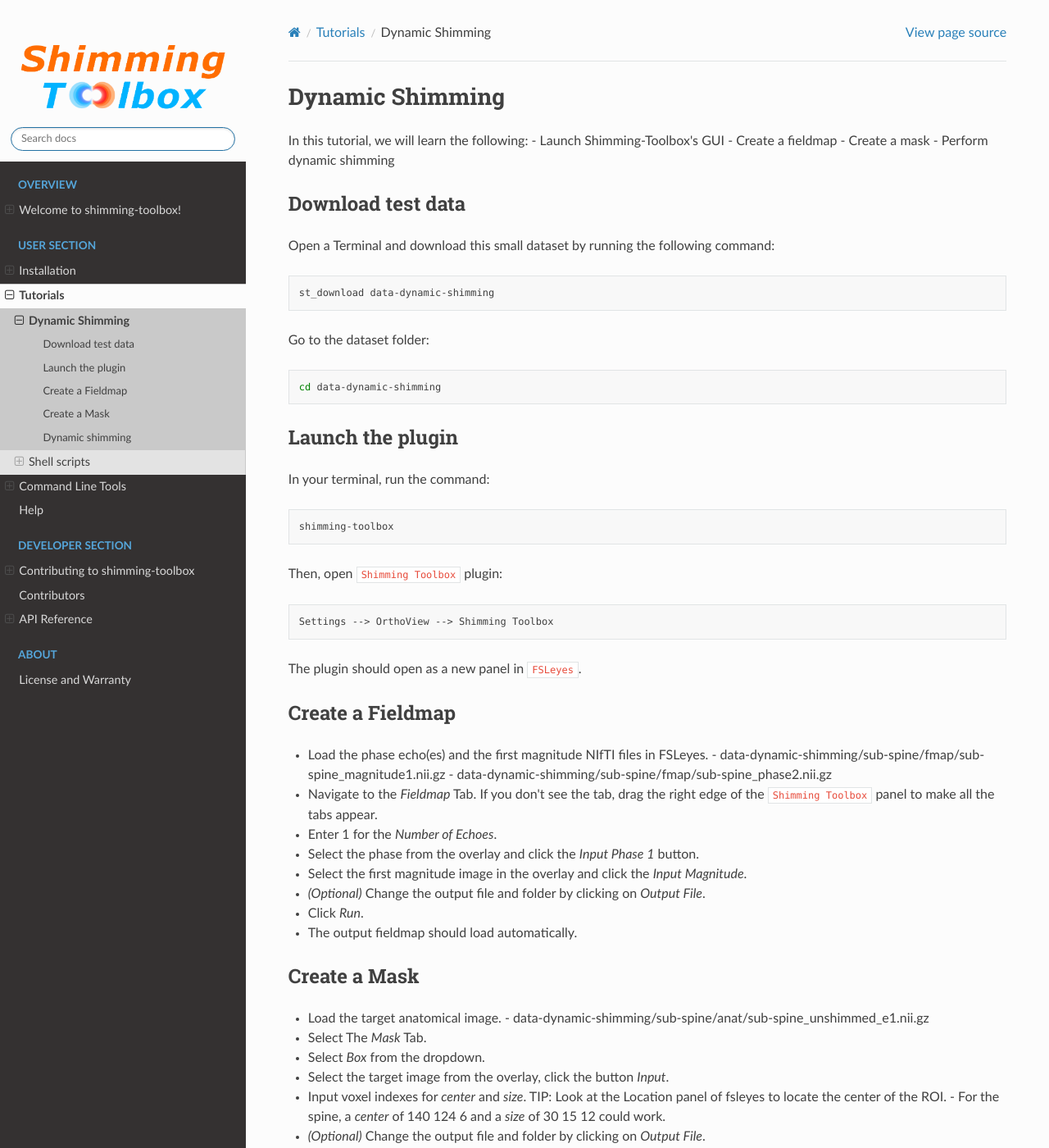
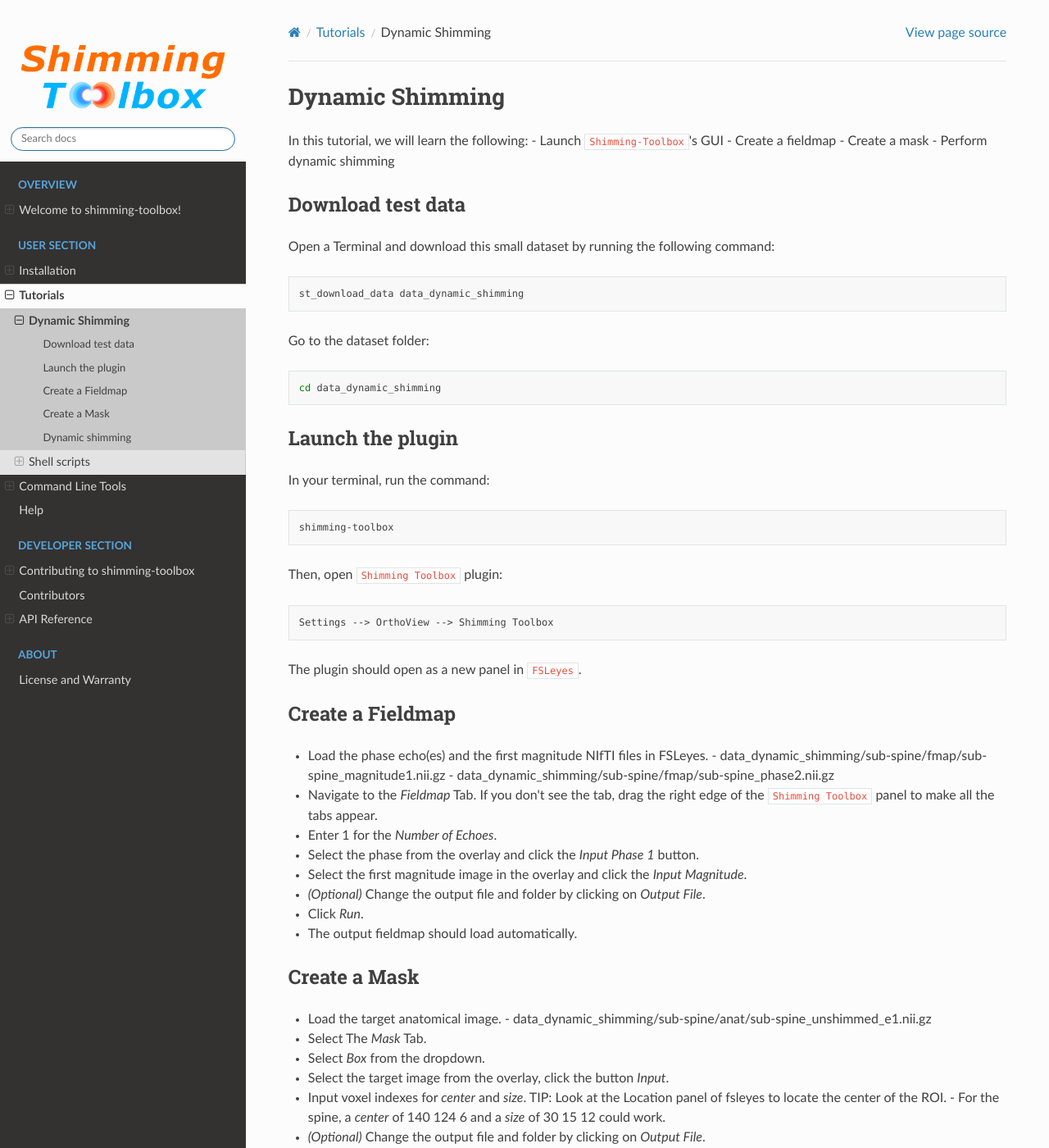
Before and after one commit to shimming-toolbox/shimming-toolbox, a Sphinx documentation site: the page built from docs/source/user_section/tutorials/dynamic_shimming.rst, in a window 1280 px wide and 1400 px high. Shown: the whole window at 82% size. Built offline with Sphinx 7.4.7 and the Read the Docs theme 2.0.0, drawn with Linux system fonts in a browser that asks for light colours.

Commit message:
Update download call in the doc

```diff
--- a/docs/source/user_section/tutorials/dynamic_shimming.rst
+++ b/docs/source/user_section/tutorials/dynamic_shimming.rst
@@ -4,7 +4,7 @@
 ----------------
 
 In this tutorial, we will learn the following:
-- Launch Shimming-Toolbox's GUI
+- Launch ``Shimming-Toolbox``'s GUI
 - Create a fieldmap
 - Create a mask
 - Perform dynamic shimming
@@ -16,13 +16,13 @@
 
 .. code:: bash
 
-    st_download data-dynamic-shimming
+    st_download_data data_dynamic_shimming
 
 Go to the dataset folder:
 
 .. code:: bash
 
-  cd data-dynamic-shimming
+  cd data_dynamic_shimming
 
 
 Launch the plugin
@@ -47,8 +47,8 @@
 ~~~~~~~~~~~~~~~~~
 
 - Load the phase echo(es) and the first magnitude NIfTI files in FSLeyes.
-  - data-dynamic-shimming/sub-spine/fmap/sub-spine_magnitude1.nii.gz
-  - data-dynamic-shimming/sub-spine/fmap/sub-spine_phase2.nii.gz
+  - data_dynamic_shimming/sub-spine/fmap/sub-spine_magnitude1.nii.gz
+  - data_dynamic_shimming/sub-spine/fmap/sub-spine_phase2.nii.gz
 - Navigate to the *Fieldmap* Tab. If you don't see the tab, drag the right edge of the ``Shimming Toolbox`` panel to make all the tabs appear.
 - Enter 1 for the *Number of Echoes*.
 - Select the phase from the overlay and click the *Input Phase 1* button.
@@ -61,7 +61,7 @@
 ~~~~~~~~~~~~~
 
 - Load the target anatomical image.
-  - data-dynamic-shimming/sub-spine/anat/sub-spine_unshimmed_e1.nii.gz
+  - data_dynamic_shimming/sub-spine/anat/sub-spine_unshimmed_e1.nii.gz
 - Select The *Mask* Tab.
 - Select *Box* from the dropdown.
 - Select the target image from the overlay, click the button *Input*.
```
